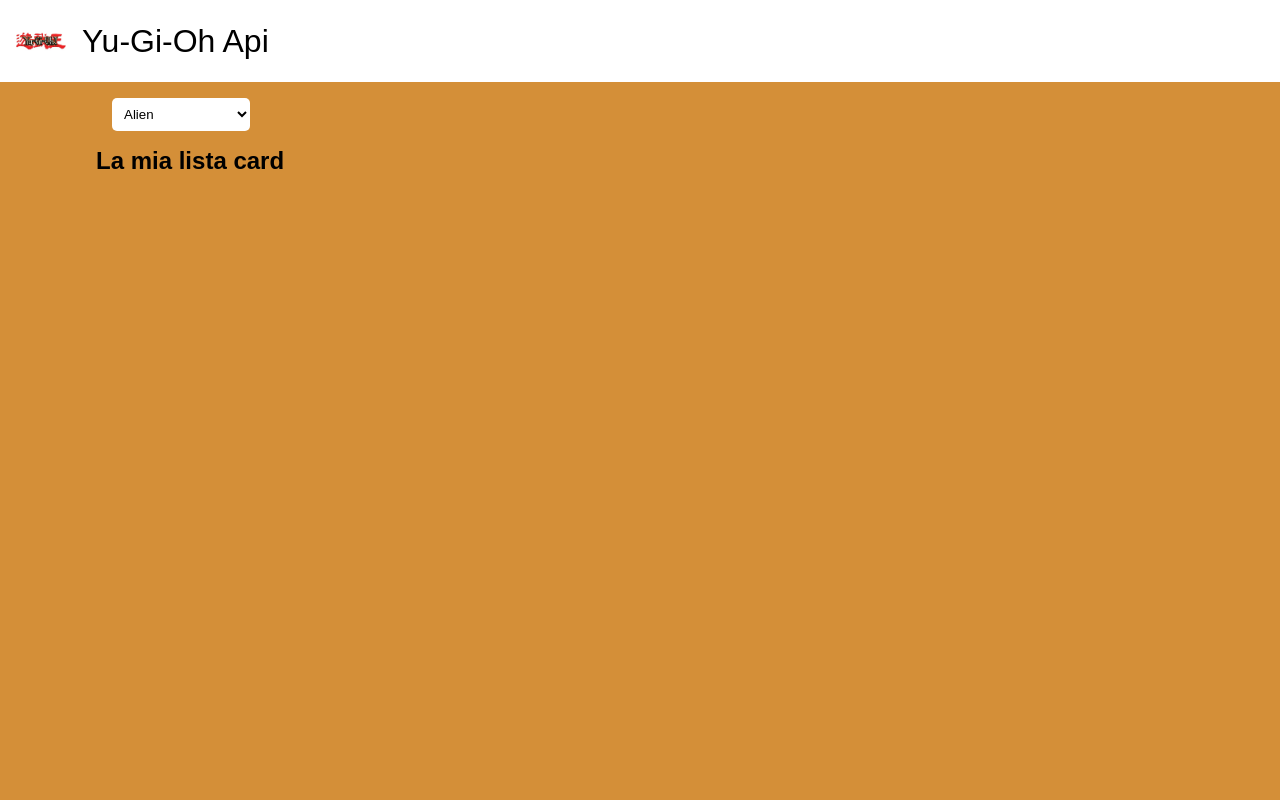
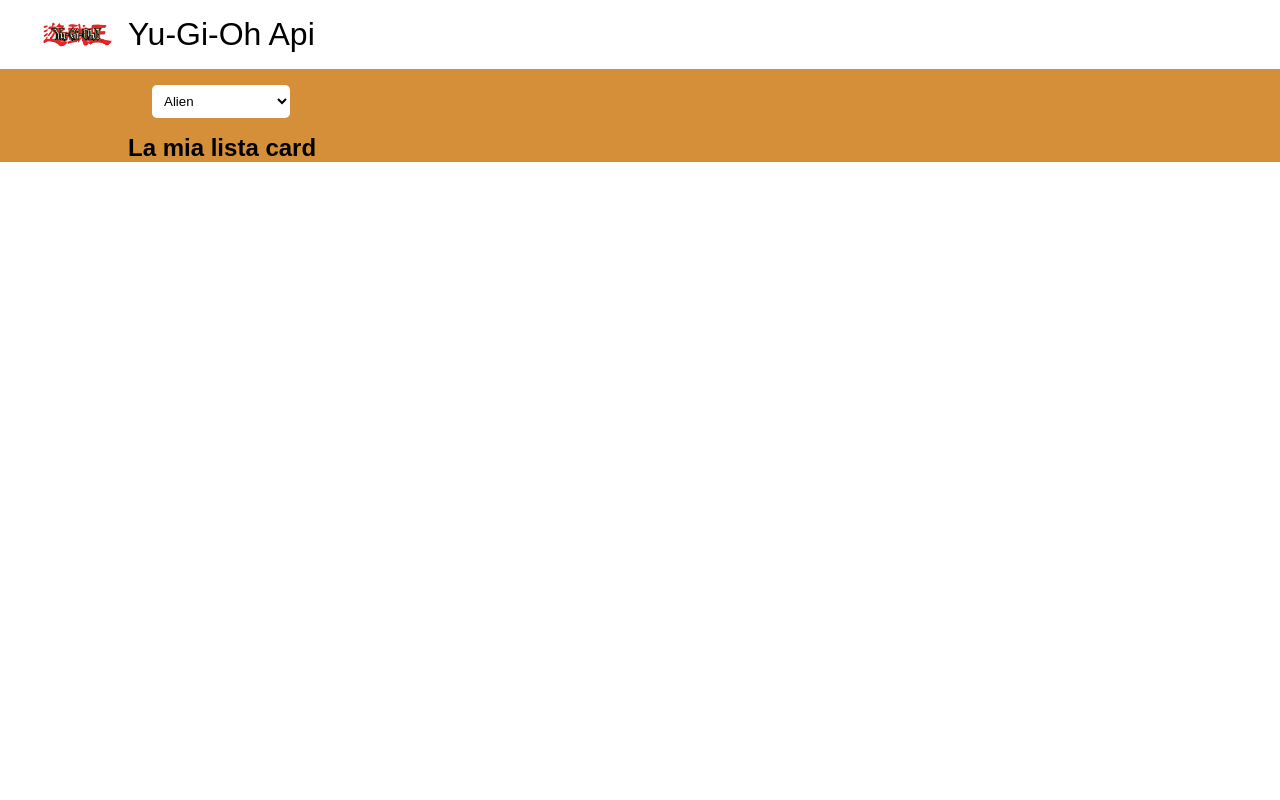
Before and after one commit to Luca-Rubino/vite-yu-gi-oh, a Vue app: page / in a window 1280 px wide. Shown: the top 800 px of the page. Built offline with nearby package versions, Linux system fonts and the light colour scheme.

Commit message:
Utilizzare variants e mixin

```diff
--- a/src/App.vue
+++ b/src/App.vue
@@ -1,7 +1,9 @@
 <script setup>
+
 import AppFooter from './components/AppFooter.vue';
 import AppHeader from './components/AppHeader.vue';
 import AppMain from './components/AppMain.vue';
+
 </script>
 
 <template>
@@ -13,7 +15,9 @@ import AppMain from './components/AppMain.vue';
 </template>
 
 <style lang="scss">
+
 @use'./styles/general.scss' as *;
 @use'./styles/partials/mixin' as *;
 @use'./styles/partials/variants' as *;
+
 </style>
--- a/src/components/AppFooter.vue
+++ b/src/components/AppFooter.vue
@@ -5,17 +5,23 @@
 <template>
 
 <footer>
+
     <section>
+
         <article>
-            <h2>Il mio Footer</h2>
+            <h2></h2>
         </article>
+
     </section>
+
 </footer>
 
 </template>
 
 <style lang="scss" scoped>
-footer{
-    height: 10rem;
-}
+
+@use '../styles/partials/mixin' as *;
+@use '../styles/partials/variants' as *;
+
+
 </style>
--- a/src/components/AppHeader.vue
+++ b/src/components/AppHeader.vue
@@ -6,29 +6,50 @@
 
 <header>
     <section>
-        <article class="d-flex">
+
+        <article>
             <img src="../assets/img/Yu-Gi-Oh_Logo.png" alt="Yu-Gi-Oh_Logo" >
+        </article>
+
+        <article>
             <h1>Yu-Gi-Oh Api</h1>
         </article>
+
     </section>
 </header>
 
 </template>
 
 <style lang="scss" scoped>
-article{
-    padding: 1rem;
-    align-items: center;
+
+@use '../styles/partials/mixin' as *;
+@use '../styles/partials/variants' as *;
+
+section{
+    @include d-flex;
+    flex-direction: row;
 }
 
-h1{
+article:first-of-type{
+    justify-content: flex-end;
+    width: calc(100% - 90%);
+}
+
+article{
+    @include d-flex;
+    align-items: center;
+    justify-content: flex-start;
+
+    h1{
     font-size: 2rem;
     font-weight: 100;
+    }
+
+    img{
+        background-color: $color-white;
+        width: 69px;
+        margin-right: 1rem;
+    }
 }
 
-img{
-    background-color: white;
-    width: 50px;
-    margin-right: 1rem;
-}
 </style>
--- a/src/components/AppMain.vue
+++ b/src/components/AppMain.vue
@@ -5,7 +5,7 @@
 <template>
 
 <main>
-    <section class="d-flex">
+    <section>
 
         <article>
             <select name="" id="genereCard">
@@ -23,25 +23,30 @@
 </template>
 
 <style lang="scss" scoped>
+
+@use '../styles/partials/mixin' as *;
+@use '../styles/partials/variants' as *;
+
 main{
-    height: 69rem;
-    background-color: #d48f38;
+    background-color: $color-bg-body;
 }
 
 section{
+    @include d-flex;
     flex-direction: column;
     align-items: center;
 }
 
 article{
-    width: calc(100% - 15%);
+    width: calc(100% - 20%);
 }
 
 select{
-    margin: 1rem;
+    margin: 1rem 1rem 1rem 1.5rem;
     padding: .5rem 5rem .5rem .5rem;
-    background-color: white;
+    background-color: $color-white;
     border: 0;
     border-radius: 5px;
 }
+
 </style>
--- a/src/styles/general.scss
+++ b/src/styles/general.scss
@@ -7,7 +7,3 @@
 body{
     font-family: Arial, Helvetica, sans-serif;
 }
-
-.d-flex{
-    display: flex;
-}
--- a/src/styles/partials/_mixin.scss
+++ b/src/styles/partials/_mixin.scss
@@ -0,0 +1,3 @@
+@mixin d-flex {
+    display: flex;
+}
--- a/src/styles/partials/_variants.scss
+++ b/src/styles/partials/_variants.scss
@@ -0,0 +1,2 @@
+$color-bg-body: #d48f38;
+$color-white: #ffffff;
```
